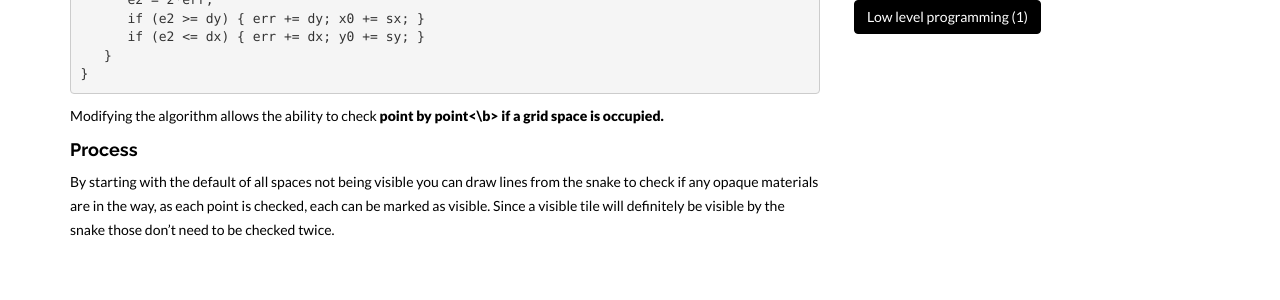
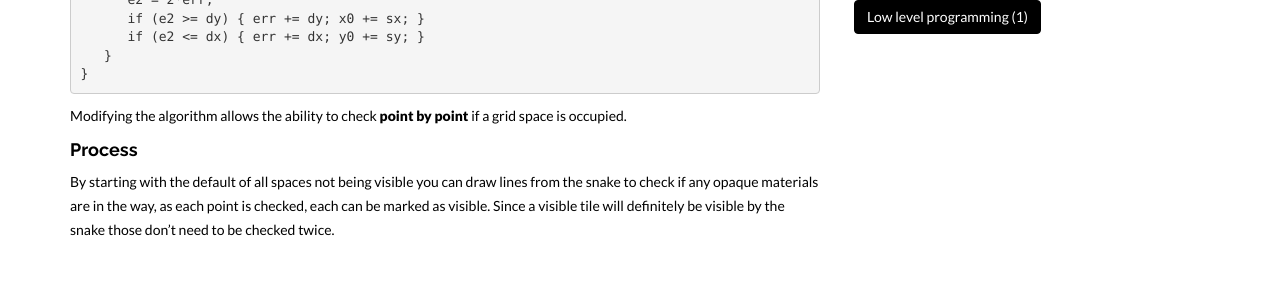
Before and after one commit to BenWindley/BenWindley.github.io, a Jekyll site: the page built from _posts/2017-11-04-LoS_Implimentation.markdown, in a window 1280 px wide and 900 px high, scrolled down 937 px. Shown: the part 307-607 px from the top of the window. Built offline with Jekyll 4.4.1, drawn with Linux system fonts in a browser that asks for light colours; nearby versions of some CDN libraries.

Commit message:
Update 2017-11-04-LoS_Implimentation.markdown

````diff
--- a/_posts/2017-11-04-LoS_Implimentation.markdown
+++ b/_posts/2017-11-04-LoS_Implimentation.markdown
@@ -30,7 +30,7 @@ void plotLine(int x0, int y0, int x1, int y1)
    }
 }
 ```
-Modifying the algorithm allows the ability to check <b>point by point<\b> if a grid space is occupied.
+Modifying the algorithm allows the ability to check <b>point by point</b> if a grid space is occupied.
 
 #### Process
 By starting with the default of all spaces not being visible you can draw lines from the snake to check if any opaque materials are in the way, as each point is checked, each can be marked as visible. Since a visible tile will definitely be visible by the snake those don't need to be checked twice.
````
